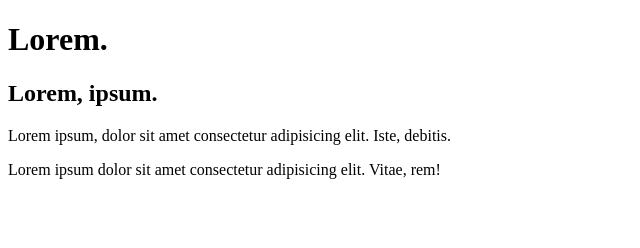
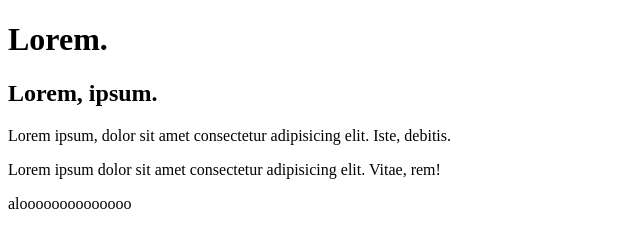
Before and after one commit to emiryucelweb/webtest, a plain HTML site: page index.html in a window 1280 px wide. Shown: the whole page, without its empty margins (0-640 px from the left). Drawn offline with Linux system fonts and the light colour scheme.

Commit message:
Update index.html

```diff
--- a/index.html
+++ b/index.html
@@ -10,5 +10,6 @@
     <h2>Lorem, ipsum.</h2>
     <p>Lorem ipsum, dolor sit amet consectetur adipisicing elit. Iste, debitis.</p>
     <p>Lorem ipsum dolor sit amet consectetur adipisicing elit. Vitae, rem!</p>
+    <p color; red> aloooooooooooooo</p>
 </body>
 </html>
```
